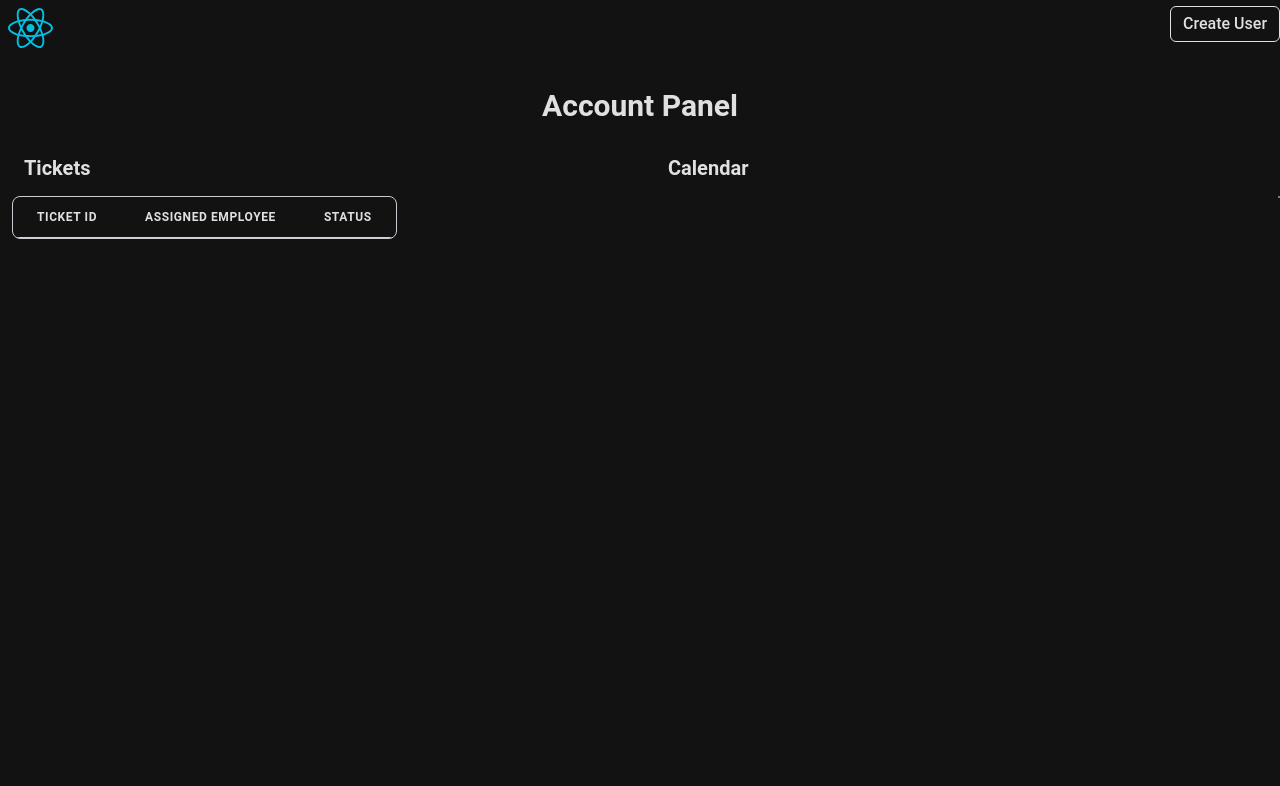
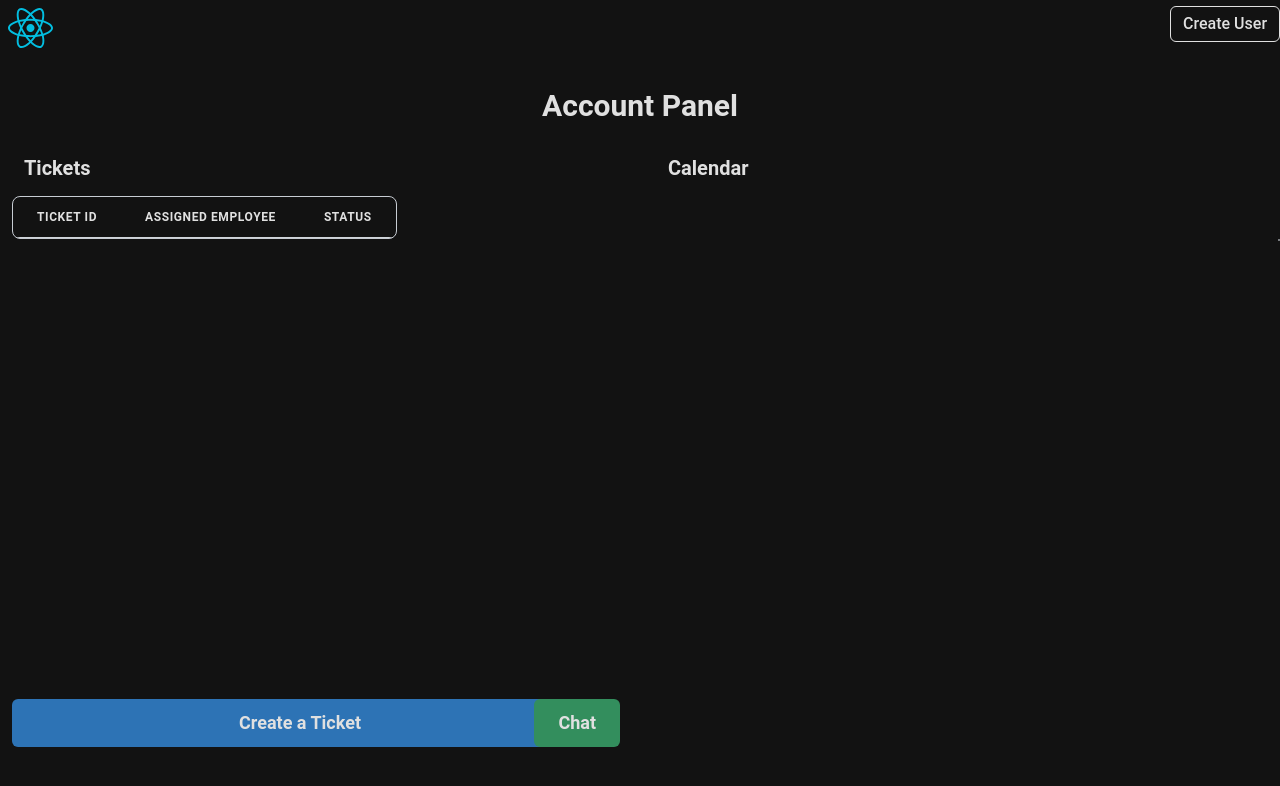
Before and after one commit to DVona/CEN3031G28, a React (Vite) app in the folder client/: page /account in a window 1280 px wide. Shown: the top 786 px of the page. Built offline with nearby package versions, Linux system fonts and the light colour scheme.

Commit message:
Calendar setup, added buttons and fixed positioning errors

```diff
--- a/client/src/components/Panel/AccountPanel.jsx
+++ b/client/src/components/Panel/AccountPanel.jsx
@@ -7,9 +7,8 @@ import {
   Button,
   Heading,
   Center,
+  Flex,
   Grid,
-  Flex,
-  Spacer,
   Table,
   Tbody,
   Th,
@@ -27,7 +26,7 @@ function ticketList() {
 }
 
 return (
-    <Box>
+    <Box height="90vh">
       <Center>
       <Heading as="h3" size="lg" p={4}>
         Account Panel
@@ -41,7 +40,7 @@ return (
             Calendar
         </Heading>
         </Grid>
-
+      <Flex>
       <Box borderWidth="1px" rounded="lg" overflow="hidden" maxWidth="50%" ml="3" float="left">
         <Box overflowY="auto">
           <Table size="md">
@@ -56,8 +55,37 @@ return (
           </Table>
         </Box>
       </Box>
+      </Flex>
       <Box borderWidth="1px" rounded="lg" overflow="hidden" maxWidth="50%" float="right">
         </Box>
+        <Flex verticalAlign={"bottom"} minHeight={"65vh"} maxWidth="50%" position="relative">
+        <Button
+            position="absolute"
+            bottom="0"
+            type="submit"
+            colorScheme="blue"
+            width="xl"
+            size="lg"
+            ml="3"
+            mb="3"
+        >
+            Create a Ticket
+        </Button>
+        <Button
+            position="absolute"
+            bottom="0"
+            right="0"
+            type="submit"
+            colorScheme="green"
+            width="half"
+            size="lg"
+            mb="3"
+            mr="5"
+
+        >
+            Chat
+        </Button>
+        </Flex>
       </Box>
   );
 }
```
